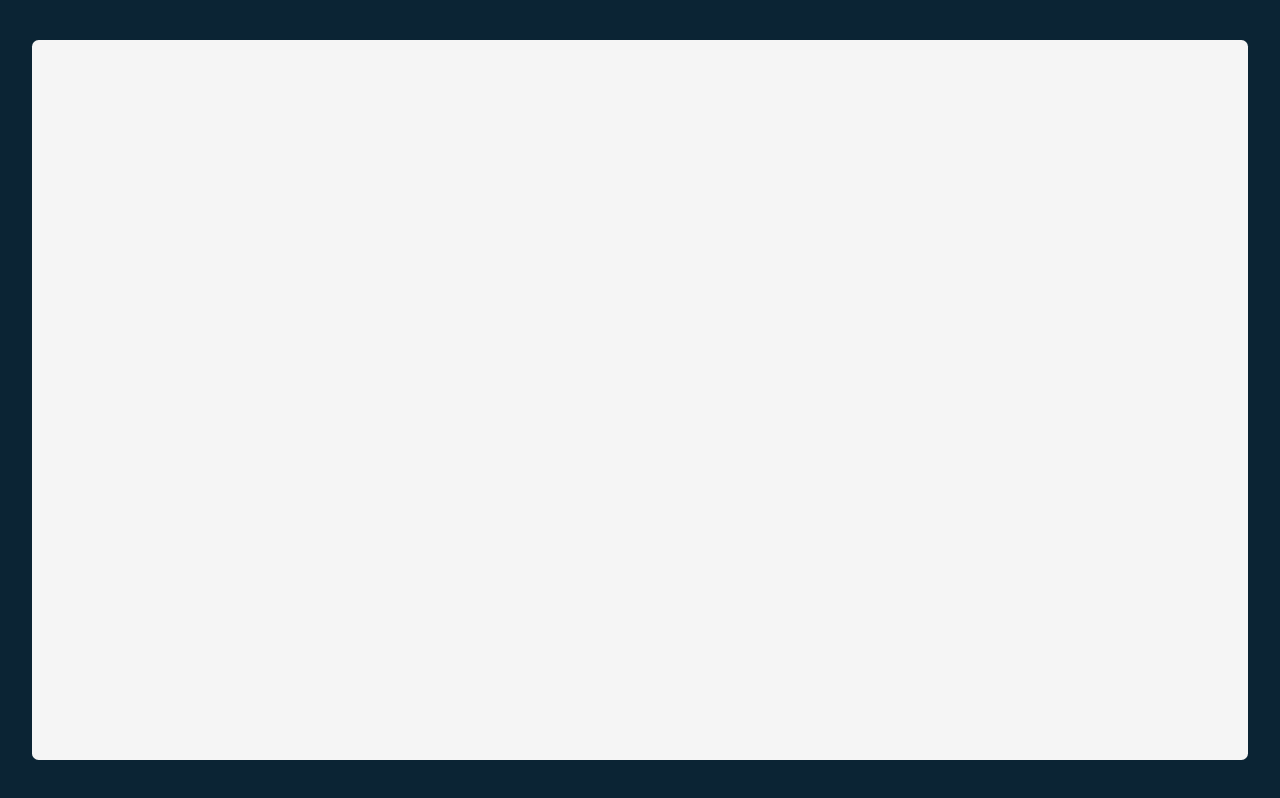
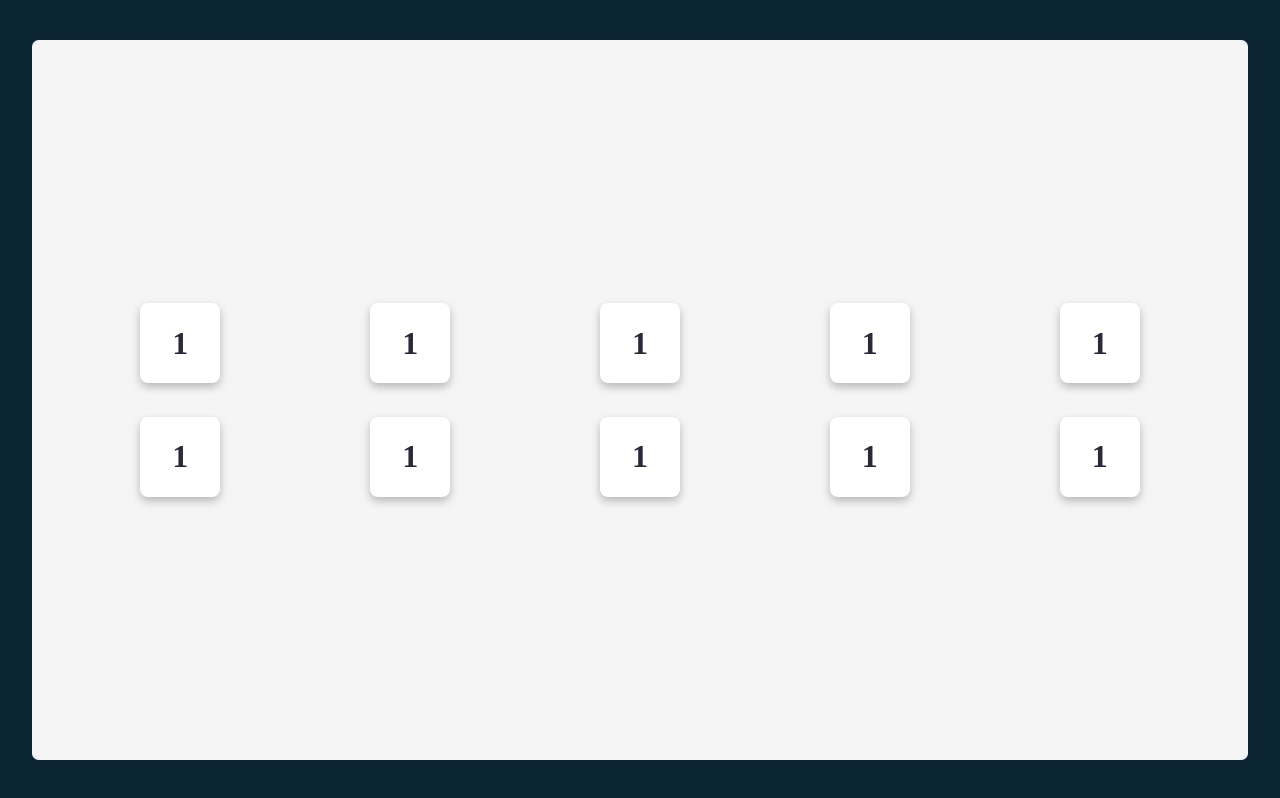
Before and after one commit to RaviP14/tenzies-game, a React (Create React App) app in the folder tenzies-game/: page / in a window 1280 px wide. Built offline with nearby package versions, Linux system fonts and the light colour scheme.

Commit message:
Added Die to App.js & styled die.

```diff
--- a/tenzies-game/src/App.js
+++ b/tenzies-game/src/App.js
@@ -1,9 +1,24 @@
-import "./styles/style.css"
+import React from 'react';
+import './styles/style.css'
+import Die from './components/Die'
 
 function App() {
   return (
     <main>
-      <div className="border"></div>
+      <div className="border">
+      <div className="DieContainer">
+                <Die value={1} />
+                <Die value={1} />
+                <Die value={1} />
+                <Die value={1} />
+                <Die value={1} />
+                <Die value={1} />
+                <Die value={1} />
+                <Die value={1} />
+                <Die value={1} />
+                <Die value={1} />
+            </div>
+      </div>
     </main>
   )
 }
--- a/tenzies-game/src/styles/style.css
+++ b/tenzies-game/src/styles/style.css
@@ -18,4 +18,34 @@ body {
   left: 50%;
   -ms-transform: translate(-50%, -50%);
   transform: translate(-50%, -50%);
+  display: flex;
+  justify-content: center;
+  align-items: center;
 }
+
+.DieContainer {
+  display: grid;
+  width: 90%;
+  height: 30%;
+  grid-template: auto auto / repeat(5, 1fr);
+  grid-gap: 5%;
+}
+
+.Die {
+  justify-self: center;
+  align-self: center;
+  height: 5rem;
+  width: 5rem;
+  filter: drop-shadow(0 0.25rem 0.25rem rgba(0, 0, 0, 0.25));
+  background-color: #ffffff;
+  color: #2b283a;
+  display: flex;
+  justify-content: center;
+  align-items: center;
+  border-radius: 0.5rem;
+  cursor: pointer;
+}
+
+.DieNumber {
+  font-size: 2rem;
+}
```
